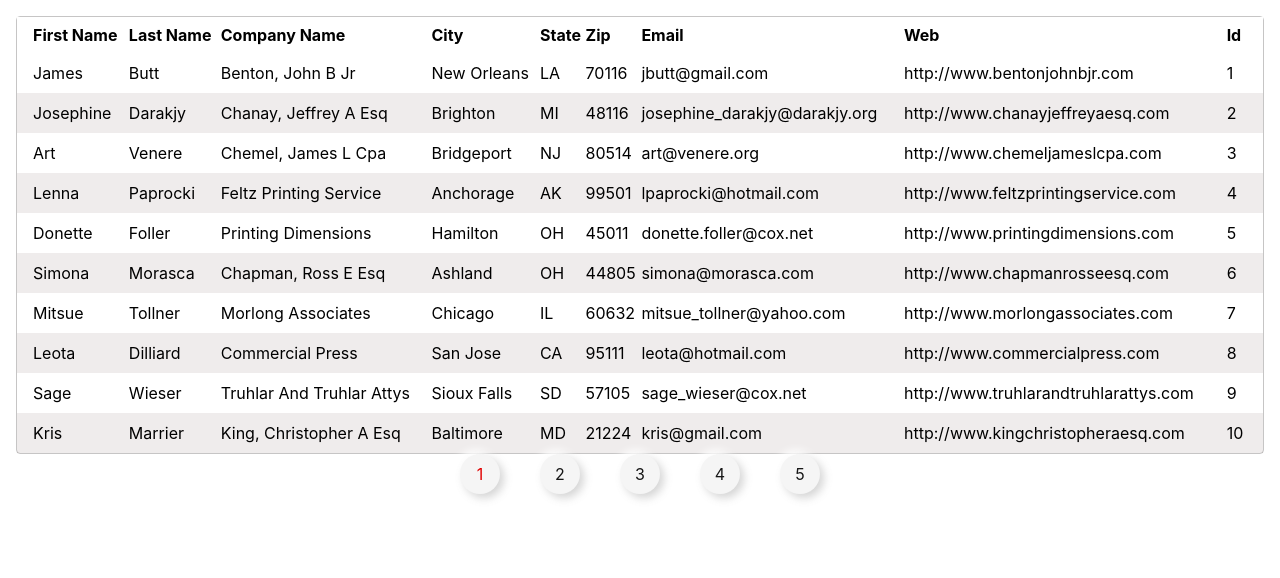
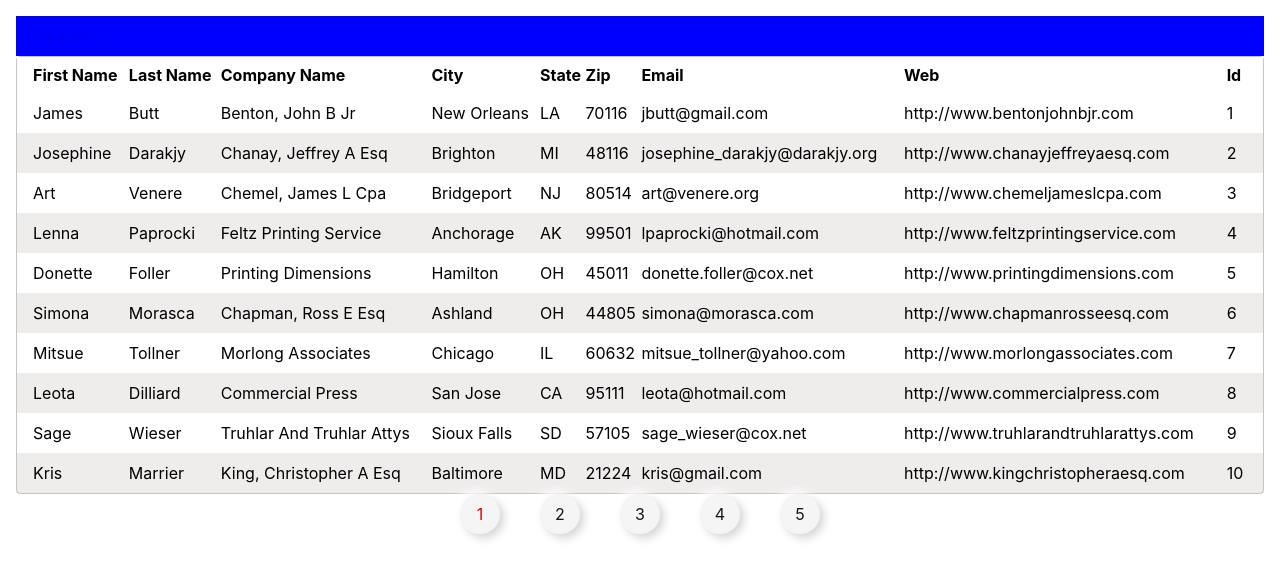
Before and after one commit to deepclearning/tablepagination, a React (Create React App) app: page / in a window 1280 px wide. Shown: the top 578 px of the page. Built offline with nearby package versions, Linux system fonts and the light colour scheme.

Commit message:
Router added

```diff
--- a/package.json
+++ b/package.json
@@ -8,6 +8,8 @@
     "@testing-library/user-event": "^7.2.1",
     "react": "^16.13.0",
     "react-dom": "^16.13.0",
+    "react-router": "^5.1.2",
+    "react-router-dom": "^5.1.2",
     "react-scripts": "3.4.0"
   },
   "scripts": {
--- a/src/App.css
+++ b/src/App.css
@@ -35,3 +35,10 @@ li.page-number {
 li.page-number.active {
     color: #e00000;
 }
+
+.App-header {
+    background-color: blue;
+    color: white;
+    padding: 10px 10px;
+    text-align: left;
+}
--- a/src/App.js
+++ b/src/App.js
@@ -1,10 +1,17 @@
 import React from 'react';
+import { Route, Switch, BrowserRouter, Redirect, NavLink, Link } from 'react-router-dom';
+import {useHistory, useLocation, useRouteMatch, useParams} from 'react-router'
 import './App.css';
 import Gettableview from "./components/Gettableview.jsx";
 
 function App() {
   return (
     <div className="App">
+      <BrowserRouter>
+      <header className="App-header">
+        <NavLink activeClassName="active" to="/contacts">Datapeace</NavLink>
+      </header>
+      </BrowserRouter>
       <Gettableview/>
     </div>
   );
```
